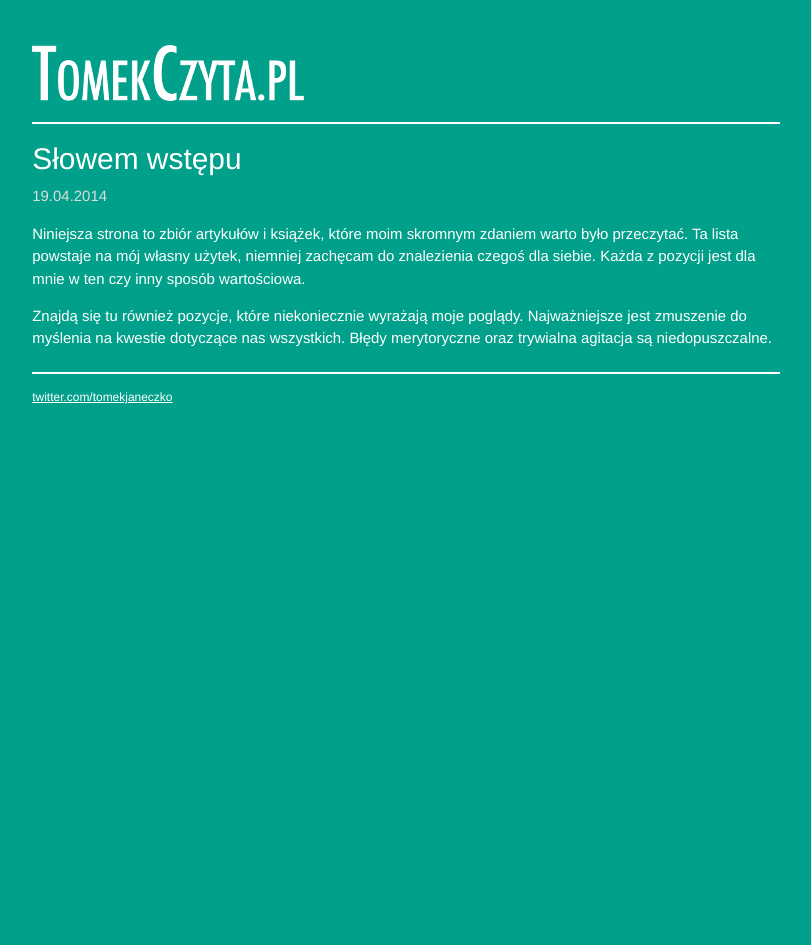
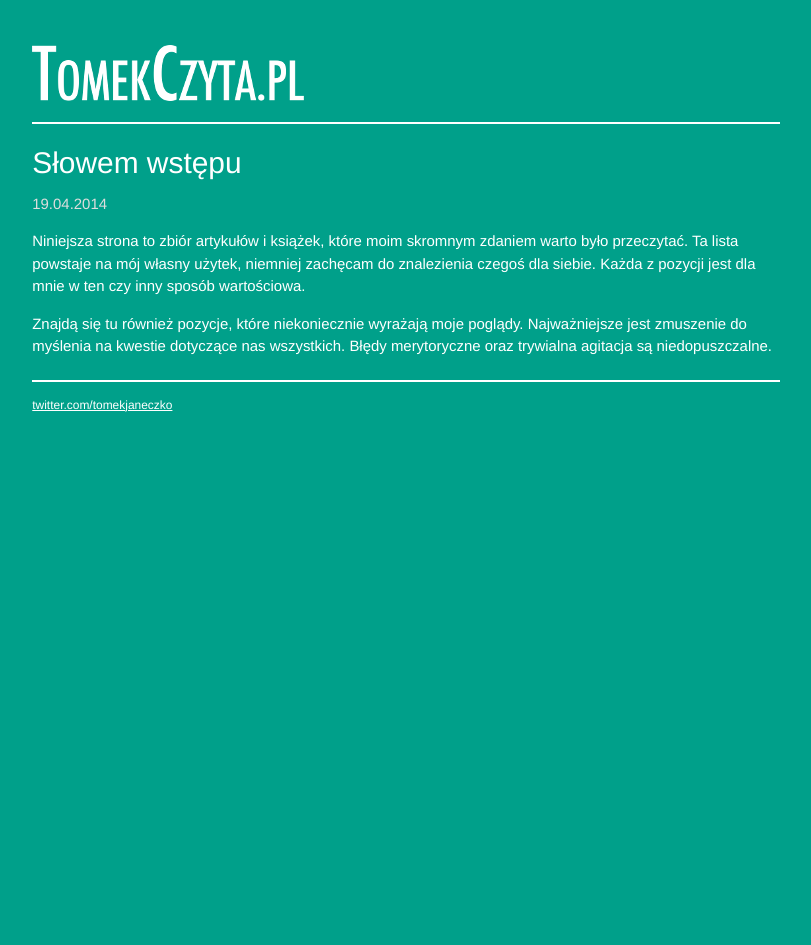
Before and after one commit to tomaszj/tomaszj.github.io, a Jekyll site: the page built from _posts/2014-04-19-slowem-wstepu.markdown, in a window 1280 px wide. Shown: the whole page, without its empty margins (234-1045 px from the left). Built offline with Jekyll 4.4.1, drawn with Linux system fonts in a browser that asks for light colours; Markdown is read by kramdown in place of the engine named in the settings.

Commit message:
Added small fix for multiple line headers.

```diff
--- a/_layouts/post.html
+++ b/_layouts/post.html
@@ -2,7 +2,7 @@
 layout: default
 ---
 <div id="content">
-  <h2>{{ page.title }}</h2>
+  <h2 class="post-title-header">{{ page.title }}</h2>
   <p class="meta"> {{ page.date | date: "%d.%m.%Y" }} </p>
 
   <div class="post">
--- a/css/main.css
+++ b/css/main.css
@@ -163,6 +163,10 @@
 /*****************************************************************************/
 
 /* standard */
+.post-title-header {
+  line-height: 1em;
+}
+
 .post pre {
   border: 1px solid #ddd;
   background-color: #eef;
```
